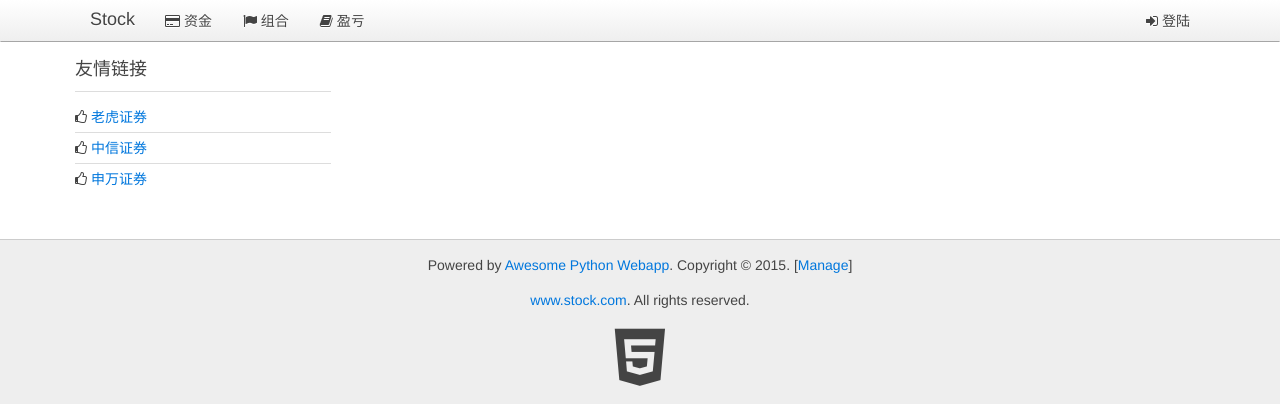
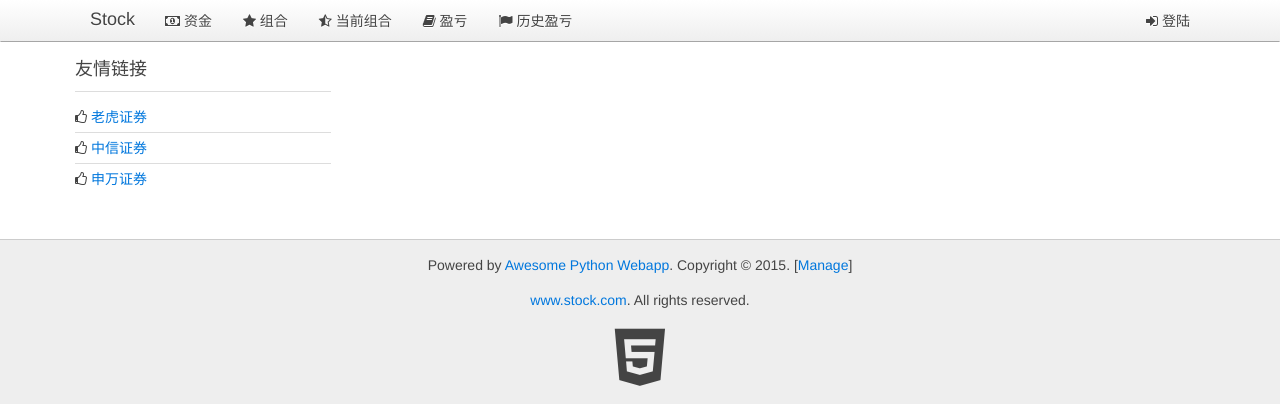
Before and after one commit to bestzhi/trade, a Python web app: template templates/index.html in a window 1280 px wide. Shown: the top 420 px of the page. Run offline with Jinja, Linux system fonts and the light colour scheme; the template is opened without the code that fills it, so the values that code supplies are empty.

Commit message:
Update __base__.html

```diff
--- a/templates/__base__.html
+++ b/templates/__base__.html
@@ -43,9 +43,11 @@
         <div class="uk-container uk-container-center">
             <a href="/" class="uk-navbar-brand">Stock</a>
             <ul class="uk-navbar-nav">
-                <li><a href="/manage/fund_all"><i class="uk-icon-credit-card"></i> 资金</a></li>
-                <li><a href="/manage/investment_portfolio_all"><i class="uk-icon-flag"></i> 组合</a></li>
-				<li><a href="/manage/profit_all"><i class="uk-icon-book"></i> 盈亏</a></li>
+                <li><a href="/manage/fund_all"><i class="uk-icon-money"></i> 资金</a></li>
+                <li><a href="/manage/investment_portfolio_all"><i class="uk-icon-star"></i> 组合</a></li>
+                <li><a href="/manage/current_investment"><i class="uk-icon-star-half-o"></i> 当前组合</a></li>
+		<li><a href="/manage/profit_all"><i class="uk-icon-book"></i> 盈亏</a></li>
+		<li><a href="/manage/old_profit"><i class="uk-icon-flag"></i> 历史盈亏</a></li>
             </ul>
             <div class="uk-navbar-flip">
                 <ul class="uk-navbar-nav">
```
